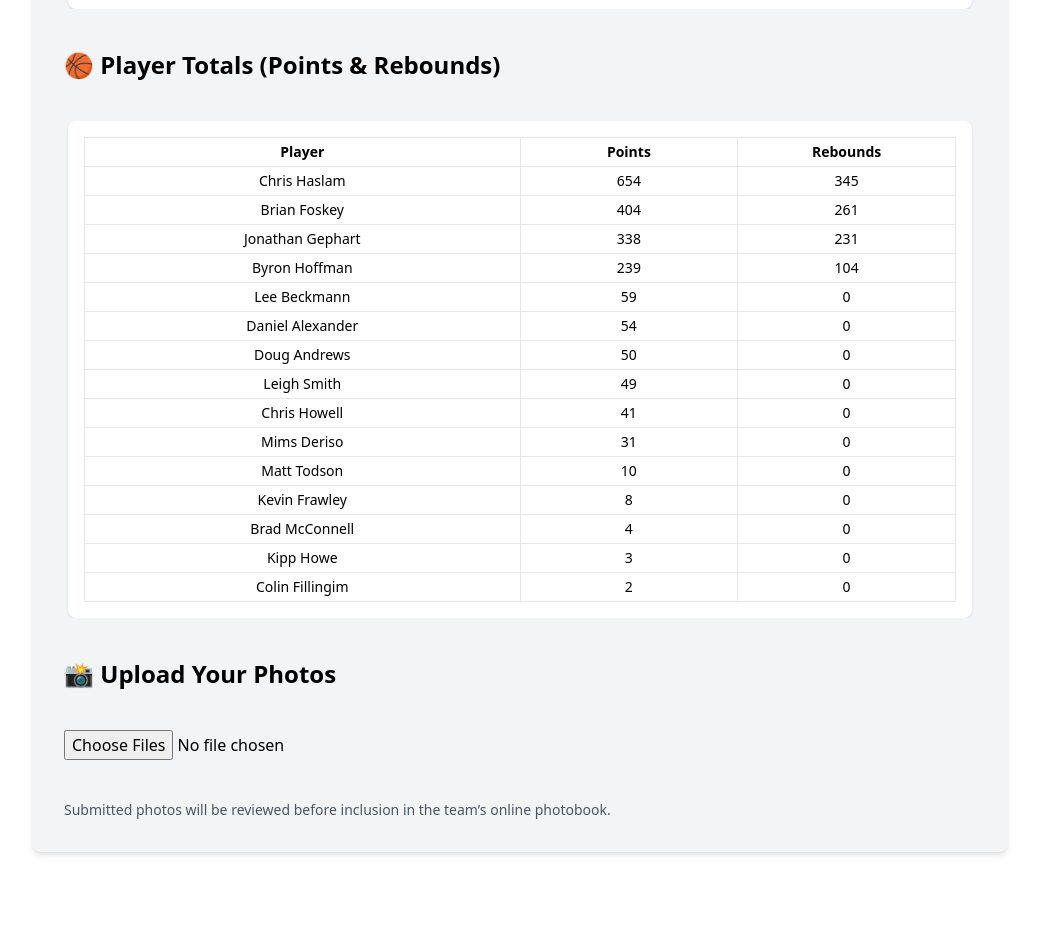
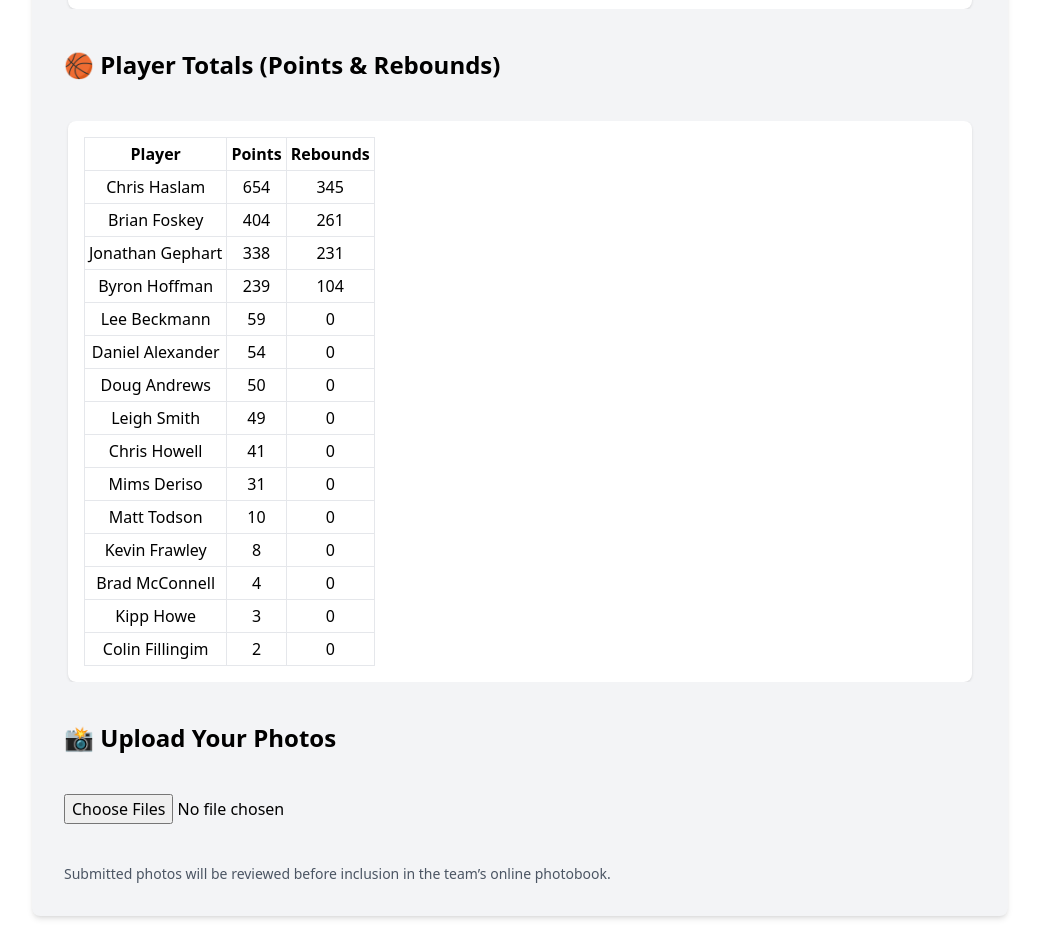
Before and after one commit to newonda1/st-andrews-basketball, a React (Vite) app: page /seasons/1992-93 in a window 1280 px wide. Shown: the part 1880-2814 px from the top of the page, without its empty margins (120-1159 px from the left). Before the commit the page ends 2756 px from the top, so only its background shows below. Built offline with nearby package versions, Linux system fonts and the light colour scheme.

Commit message:
Update Season1992_93.jsx

```diff
--- a/src/seasons/Season1992_93.jsx
+++ b/src/seasons/Season1992_93.jsx
@@ -143,12 +143,12 @@ function Season1992_93() {
       <h2 className="text-2xl font-semibold mt-8 mb-4">🏀 Player Totals (Points & Rebounds)</h2>
         <div className="overflow-x-auto px-1">
           <div className="bg-white rounded-lg shadow p-4">
-            <table className="w-full text-center text-sm">
+            <table className="table-auto border text-center text-xs sm:text-sm md:text-base">
               <thead>
                 <tr>
-                  <th className="border px-2 py-1 w-1/2">Player</th>
-                  <th className="border px-2 py-1 w-1/4">Points</th>
-                  <th className="border px-2 py-1 w-1/4">Rebounds</th>
+                  <th className="border px-1 py-1">Player</th>
+                  <th className="border px-1 py-1">Points</th>
+                  <th className="border px-1 py-1">Rebounds</th>
                 </tr>
               </thead>
               <tbody>
@@ -156,9 +156,9 @@ function Season1992_93() {
                   const playerName = getPlayerName(stat.PlayerID);
                   return (
                     <tr key={idx}>
-                      <td className="border px-2 py-1">{playerName}</td>
-                      <td className="border px-2 py-1">{stat.Points}</td>
-                      <td className="border px-2 py-1">{stat.Rebounds}</td>
+                      <td className="border px-1 py-1">{playerName}</td>
+                      <td className="border px-1 py-1">{stat.Points}</td>
+                      <td className="border px-1 py-1">{stat.Rebounds}</td>
                     </tr>
                   );
                 })}
```
